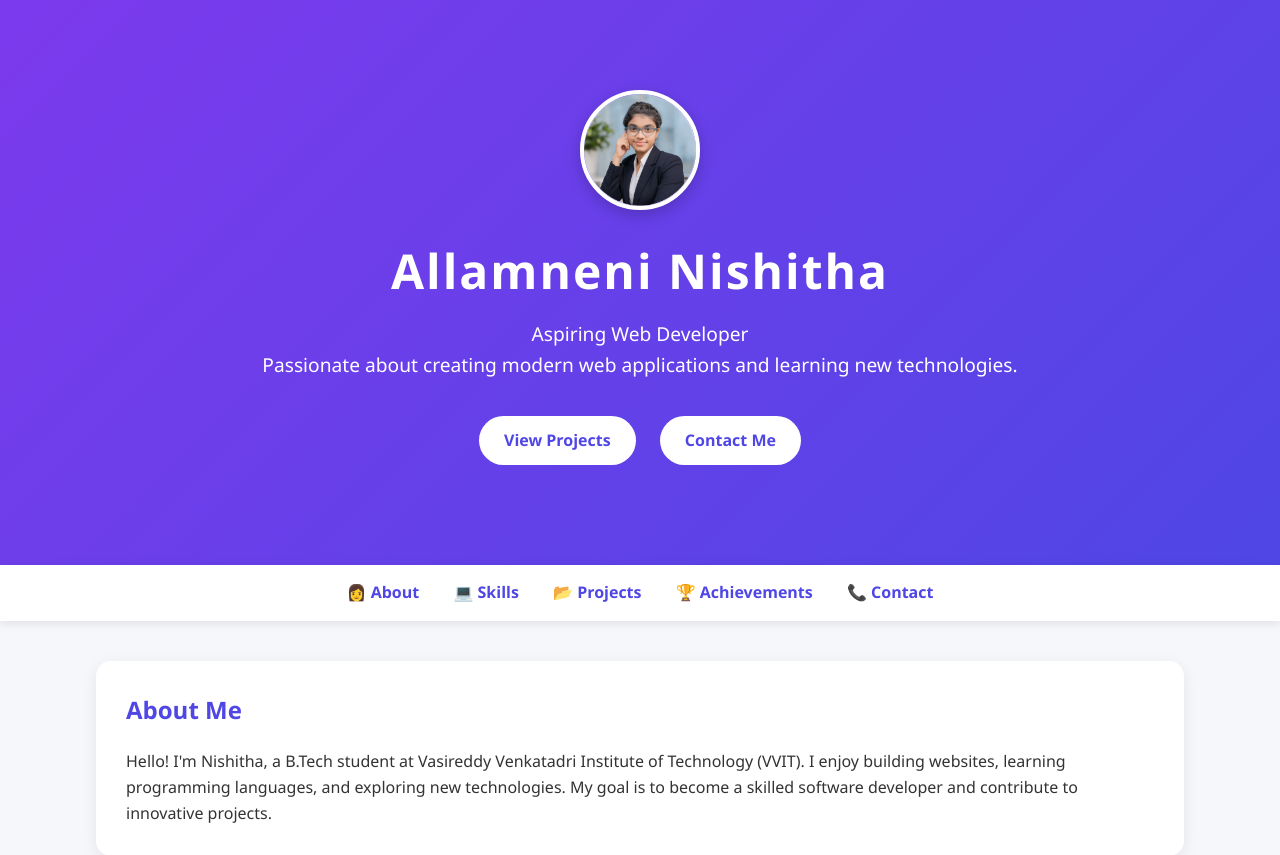
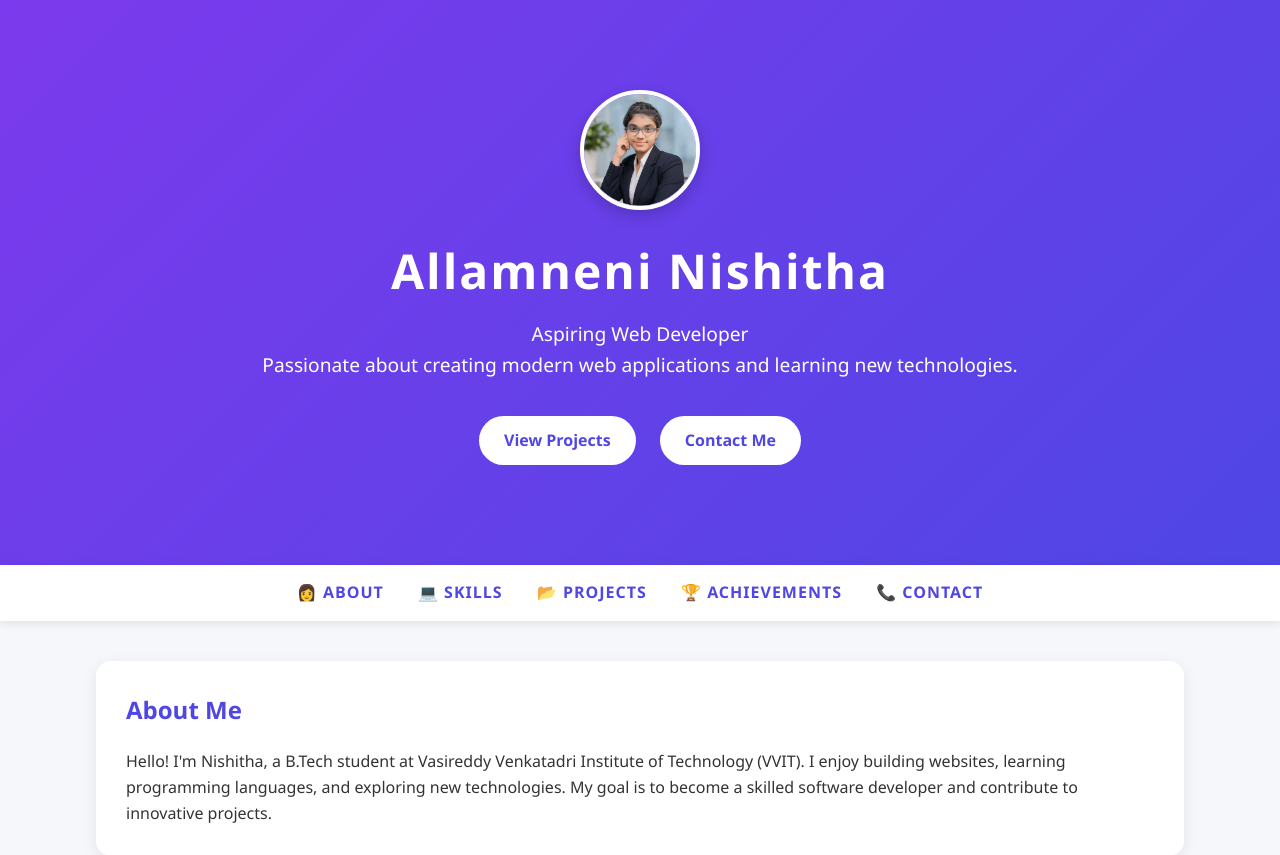
Before and after one commit to Nishitha135/ApexPlanet-Task1, a PHP site: page / in a window 1280 px wide. Shown: the top 855 px of the page. Run offline with PHP 8.4, Linux system fonts and the light colour scheme.

Commit message:
Improved navigation styling

```diff
--- a/portfolio.css
+++ b/portfolio.css
@@ -246,3 +246,7 @@ header h1{
     transform: scale(1.1);
     transition: 0.3s;
 }
+nav a{
+    text-transform: uppercase;
+    letter-spacing: 1px;
+}
```
